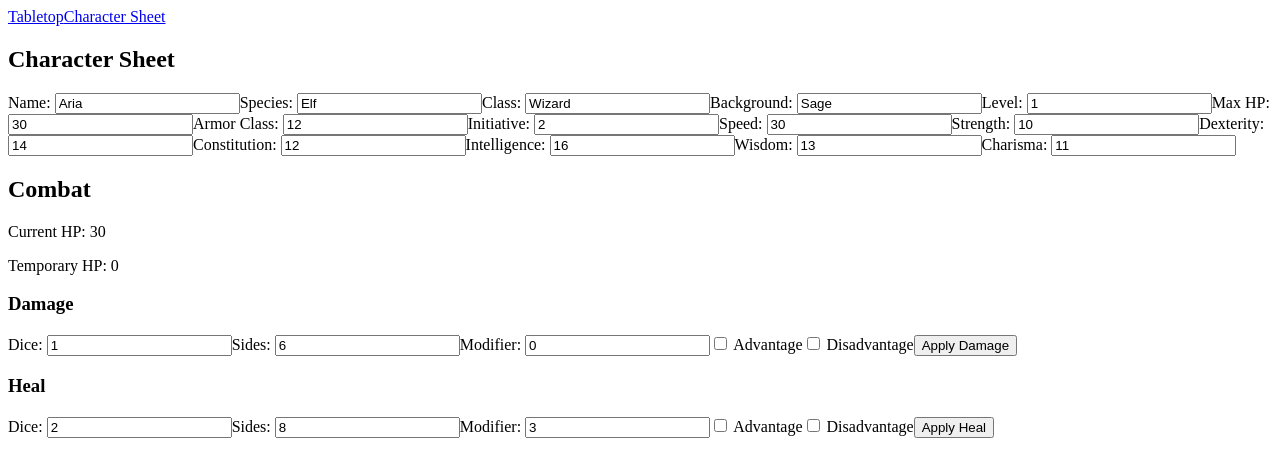
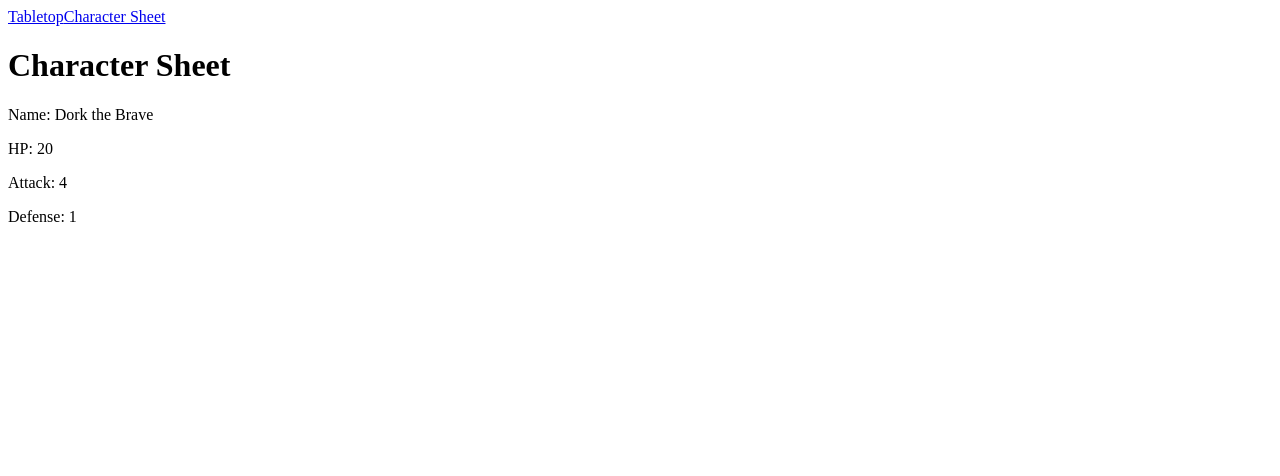
Before and after one commit to AllenKeelig/Macro-tale, a React (Vite) app in the folder app/: page /character in a window 1280 px wide. Shown: the top 476 px of the page. Built offline with nearby package versions, Linux system fonts and the light colour scheme.

Commit message:
base quick untested unseen combat availability

```diff
--- a/app/src/app/PlayerArea/CharacterSheet/charactersheet.tsx
+++ b/app/src/app/PlayerArea/CharacterSheet/charactersheet.tsx
@@ -46,6 +46,13 @@ interface DiceRollConfig {
 interface CharacterPageProps {
   initialCharacter?: CharacterSheet;
 }
+
+const demoCharacter = {
+  name: "Dork the Brave",
+  hp: 20,
+  attack: 4,
+  defense: 1
+};
 
 // Default character if none is passed
 const defaultCharacter: CharacterSheet = {
@@ -125,322 +132,333 @@ const CharacterPage: React.FC<CharacterPageProps> = ({
     }));
   }, [character.maxHP]);
 
+// Commenting out a bunch to simplify stuff for the demo
+//   return (
+//     <div>
+//       <div className="character-sheet">
+//         <h2>Character Sheet</h2>
+//         <label>
+//           Name:{" "}
+//           <input
+//             value={character.name}
+//             onChange={(e) =>
+//               setCharacter({ ...character, name: e.target.value })
+//             }
+//           />
+//         </label>
+//         <label>
+//           Species:{" "}
+//           <input
+//             value={character.species}
+//             onChange={(e) =>
+//               setCharacter({ ...character, species: e.target.value })
+//             }
+//           />
+//         </label>
+//         <label>
+//           Class:{" "}
+//           <input
+//             value={character.class}
+//             onChange={(e) =>
+//               setCharacter({ ...character, class: e.target.value })
+//             }
+//           />
+//         </label>
+//         <label>
+//           Background:{" "}
+//           <input
+//             value={character.background}
+//             onChange={(e) =>
+//               setCharacter({ ...character, background: e.target.value })
+//             }
+//           />
+//         </label>
+//         <label>
+//           Level:{" "}
+//           <input
+//             type="number"
+//             value={character.level}
+//             onChange={(e) =>
+//               setCharacter({ ...character, level: Number(e.target.value) })
+//             }
+//           />
+//         </label>
+//         <label>
+//           Max HP:{" "}
+//           <input
+//             type="number"
+//             value={character.maxHP}
+//             onChange={(e) =>
+//               setCharacter({ ...character, maxHP: Number(e.target.value) })
+//             }
+//           />
+//         </label>
+//         <label>
+//           Armor Class:{" "}
+//           <input
+//             type="number"
+//             value={character.armorClass}
+//             onChange={(e) =>
+//               setCharacter({ ...character, armorClass: Number(e.target.value) })
+//             }
+//           />
+//         </label>
+//         <label>
+//           Initiative:{" "}
+//           <input
+//             type="number"
+//             value={character.initiative}
+//             onChange={(e) =>
+//               setCharacter({ ...character, initiative: Number(e.target.value) })
+//             }
+//           />
+//         </label>
+//         <label>
+//           Speed:{" "}
+//           <input
+//             type="number"
+//             value={character.speed}
+//             onChange={(e) =>
+//               setCharacter({ ...character, speed: Number(e.target.value) })
+//             }
+//           />
+//         </label>
+//         <label>
+//           Strength:{" "}
+//           <input
+//             type="number"
+//             value={character.strength}
+//             onChange={(e) =>
+//               setCharacter({ ...character, strength: Number(e.target.value) })
+//             }
+//           />
+//         </label>
+//         <label>
+//           Dexterity:{" "}
+//           <input
+//             type="number"
+//             value={character.dexterity}
+//             onChange={(e) =>
+//               setCharacter({ ...character, dexterity: Number(e.target.value) })
+//             }
+//           />
+//         </label>
+//         <label>
+//           Constitution:{" "}
+//           <input
+//             type="number"
+//             value={character.constitution}
+//             onChange={(e) =>
+//               setCharacter({
+//                 ...character,
+//                 constitution: Number(e.target.value),
+//               })
+//             }
+//           />
+//         </label>
+//         <label>
+//           Intelligence:{" "}
+//           <input
+//             type="number"
+//             value={character.intelligence}
+//             onChange={(e) =>
+//               setCharacter({
+//                 ...character,
+//                 intelligence: Number(e.target.value),
+//               })
+//             }
+//           />
+//         </label>
+//         <label>
+//           Wisdom:{" "}
+//           <input
+//             type="number"
+//             value={character.wisdom}
+//             onChange={(e) =>
+//               setCharacter({ ...character, wisdom: Number(e.target.value) })
+//             }
+//           />
+//         </label>
+//         <label>
+//           Charisma:{" "}
+//           <input
+//             type="number"
+//             value={character.charisma}
+//             onChange={(e) =>
+//               setCharacter({ ...character, charisma: Number(e.target.value) })
+//             }
+//           />
+//         </label>
+//       </div>
+
+//       <div className="combat-state">
+//         <h2>Combat</h2>
+//         <p>Current HP: {combat.currentHP}</p>
+//         <p>Temporary HP: {combat.tempHP}</p>
+
+//         <h3>Damage</h3>
+//         <label>
+//           Dice:{" "}
+//           <input
+//             type="number"
+//             value={damageConfig.numDice}
+//             onChange={(e) =>
+//               setDamageConfig({
+//                 ...damageConfig,
+//                 numDice: Number(e.target.value),
+//               })
+//             }
+//           />
+//         </label>
+//         <label>
+//           Sides:{" "}
+//           <input
+//             type="number"
+//             value={damageConfig.sides}
+//             onChange={(e) =>
+//               setDamageConfig({
+//                 ...damageConfig,
+//                 sides: Number(e.target.value),
+//               })
+//             }
+//           />
+//         </label>
+//         <label>
+//           Modifier:{" "}
+//           <input
+//             type="number"
+//             value={damageConfig.modifier}
+//             onChange={(e) =>
+//               setDamageConfig({
+//                 ...damageConfig,
+//                 modifier: Number(e.target.value),
+//               })
+//             }
+//           />
+//         </label>
+//         <label>
+//           <input
+//             type="checkbox"
+//             checked={damageConfig.advantage}
+//             onChange={(e) =>
+//               setDamageConfig({
+//                 ...damageConfig,
+//                 advantage: e.target.checked,
+//                 disadvantage: false,
+//               })
+//             }
+//           />{" "}
+//           Advantage
+//         </label>
+//         <label>
+//           <input
+//             type="checkbox"
+//             checked={damageConfig.disadvantage}
+//             onChange={(e) =>
+//               setDamageConfig({
+//                 ...damageConfig,
+//                 disadvantage: e.target.checked,
+//                 advantage: false,
+//               })
+//             }
+//           />{" "}
+//           Disadvantage
+//         </label>
+//         <button
+//           onClick={() => {
+//             const dmg = rollDice(damageConfig);
+//             setCombat({
+//               ...combat,
+//               currentHP: Math.max(0, combat.currentHP - dmg),
+//             });
+//             alert(`You took ${dmg} damage`);
+//           }}
+//         >
+//           Apply Damage
+//         </button>
+
+//         <h3>Heal</h3>
+//         <label>
+//           Dice:{" "}
+//           <input
+//             type="number"
+//             value={healConfig.numDice}
+//             onChange={(e) =>
+//               setHealConfig({ ...healConfig, numDice: Number(e.target.value) })
+//             }
+//           />
+//         </label>
+//         <label>
+//           Sides:{" "}
+//           <input
+//             type="number"
+//             value={healConfig.sides}
+//             onChange={(e) =>
+//               setHealConfig({ ...healConfig, sides: Number(e.target.value) })
+//             }
+//           />
+//         </label>
+//         <label>
+//           Modifier:{" "}
+//           <input
+//             type="number"
+//             value={healConfig.modifier}
+//             onChange={(e) =>
+//               setHealConfig({ ...healConfig, modifier: Number(e.target.value) })
+//             }
+//           />
+//         </label>
+//         <label>
+//           <input
+//             type="checkbox"
+//             checked={healConfig.advantage}
+//             onChange={(e) =>
+//               setHealConfig({
+//                 ...healConfig,
+//                 advantage: e.target.checked,
+//                 disadvantage: false,
+//               })
+//             }
+//           />{" "}
+//           Advantage
+//         </label>
+//         <label>
+//           <input
+//             type="checkbox"
+//             checked={healConfig.disadvantage}
+//             onChange={(e) =>
+//               setHealConfig({
+//                 ...healConfig,
+//                 disadvantage: e.target.checked,
+//                 advantage: false,
+//               })
+//             }
+//           />{" "}
+//           Disadvantage
+//         </label>
+//         <button
+//           onClick={() => {
+//             const heal = rollDice(healConfig);
+//             setCombat({
+//               ...combat,
+//               currentHP: Math.min(character.maxHP, combat.currentHP + heal),
+//             });
+//             alert(`You healed ${heal} HP`);
+//           }}
+//         >
+//           Apply Heal
+//         </button>
+//       </div>
+//     </div>
+//   );
+
   return (
     <div>
-      <div className="character-sheet">
-        <h2>Character Sheet</h2>
-        <label>
-          Name:{" "}
-          <input
-            value={character.name}
-            onChange={(e) =>
-              setCharacter({ ...character, name: e.target.value })
-            }
-          />
-        </label>
-        <label>
-          Species:{" "}
-          <input
-            value={character.species}
-            onChange={(e) =>
-              setCharacter({ ...character, species: e.target.value })
-            }
-          />
-        </label>
-        <label>
-          Class:{" "}
-          <input
-            value={character.class}
-            onChange={(e) =>
-              setCharacter({ ...character, class: e.target.value })
-            }
-          />
-        </label>
-        <label>
-          Background:{" "}
-          <input
-            value={character.background}
-            onChange={(e) =>
-              setCharacter({ ...character, background: e.target.value })
-            }
-          />
-        </label>
-        <label>
-          Level:{" "}
-          <input
-            type="number"
-            value={character.level}
-            onChange={(e) =>
-              setCharacter({ ...character, level: Number(e.target.value) })
-            }
-          />
-        </label>
-        <label>
-          Max HP:{" "}
-          <input
-            type="number"
-            value={character.maxHP}
-            onChange={(e) =>
-              setCharacter({ ...character, maxHP: Number(e.target.value) })
-            }
-          />
-        </label>
-        <label>
-          Armor Class:{" "}
-          <input
-            type="number"
-            value={character.armorClass}
-            onChange={(e) =>
-              setCharacter({ ...character, armorClass: Number(e.target.value) })
-            }
-          />
-        </label>
-        <label>
-          Initiative:{" "}
-          <input
-            type="number"
-            value={character.initiative}
-            onChange={(e) =>
-              setCharacter({ ...character, initiative: Number(e.target.value) })
-            }
-          />
-        </label>
-        <label>
-          Speed:{" "}
-          <input
-            type="number"
-            value={character.speed}
-            onChange={(e) =>
-              setCharacter({ ...character, speed: Number(e.target.value) })
-            }
-          />
-        </label>
-        <label>
-          Strength:{" "}
-          <input
-            type="number"
-            value={character.strength}
-            onChange={(e) =>
-              setCharacter({ ...character, strength: Number(e.target.value) })
-            }
-          />
-        </label>
-        <label>
-          Dexterity:{" "}
-          <input
-            type="number"
-            value={character.dexterity}
-            onChange={(e) =>
-              setCharacter({ ...character, dexterity: Number(e.target.value) })
-            }
-          />
-        </label>
-        <label>
-          Constitution:{" "}
-          <input
-            type="number"
-            value={character.constitution}
-            onChange={(e) =>
-              setCharacter({
-                ...character,
-                constitution: Number(e.target.value),
-              })
-            }
-          />
-        </label>
-        <label>
-          Intelligence:{" "}
-          <input
-            type="number"
-            value={character.intelligence}
-            onChange={(e) =>
-              setCharacter({
-                ...character,
-                intelligence: Number(e.target.value),
-              })
-            }
-          />
-        </label>
-        <label>
-          Wisdom:{" "}
-          <input
-            type="number"
-            value={character.wisdom}
-            onChange={(e) =>
-              setCharacter({ ...character, wisdom: Number(e.target.value) })
-            }
-          />
-        </label>
-        <label>
-          Charisma:{" "}
-          <input
-            type="number"
-            value={character.charisma}
-            onChange={(e) =>
-              setCharacter({ ...character, charisma: Number(e.target.value) })
-            }
-          />
-        </label>
-      </div>
-
-      <div className="combat-state">
-        <h2>Combat</h2>
-        <p>Current HP: {combat.currentHP}</p>
-        <p>Temporary HP: {combat.tempHP}</p>
-
-        <h3>Damage</h3>
-        <label>
-          Dice:{" "}
-          <input
-            type="number"
-            value={damageConfig.numDice}
-            onChange={(e) =>
-              setDamageConfig({
-                ...damageConfig,
-                numDice: Number(e.target.value),
-              })
-            }
-          />
-        </label>
-        <label>
-          Sides:{" "}
-          <input
-            type="number"
-            value={damageConfig.sides}
-            onChange={(e) =>
-              setDamageConfig({
-                ...damageConfig,
-                sides: Number(e.target.value),
-              })
-            }
-          />
-        </label>
-        <label>
-          Modifier:{" "}
-          <input
-            type="number"
-            value={damageConfig.modifier}
-            onChange={(e) =>
-              setDamageConfig({
-                ...damageConfig,
-                modifier: Number(e.target.value),
-              })
-            }
-          />
-        </label>
-        <label>
-          <input
-            type="checkbox"
-            checked={damageConfig.advantage}
-            onChange={(e) =>
-              setDamageConfig({
-                ...damageConfig,
-                advantage: e.target.checked,
-                disadvantage: false,
-              })
-            }
-          />{" "}
-          Advantage
-        </label>
-        <label>
-          <input
-            type="checkbox"
-            checked={damageConfig.disadvantage}
-            onChange={(e) =>
-              setDamageConfig({
-                ...damageConfig,
-                disadvantage: e.target.checked,
-                advantage: false,
-              })
-            }
-          />{" "}
-          Disadvantage
-        </label>
-        <button
-          onClick={() => {
-            const dmg = rollDice(damageConfig);
-            setCombat({
-              ...combat,
-              currentHP: Math.max(0, combat.currentHP - dmg),
-            });
-            alert(`You took ${dmg} damage`);
-          }}
-        >
-          Apply Damage
-        </button>
-
-        <h3>Heal</h3>
-        <label>
-          Dice:{" "}
-          <input
-            type="number"
-            value={healConfig.numDice}
-            onChange={(e) =>
-              setHealConfig({ ...healConfig, numDice: Number(e.target.value) })
-            }
-          />
-        </label>
-        <label>
-          Sides:{" "}
-          <input
-            type="number"
-            value={healConfig.sides}
-            onChange={(e) =>
-              setHealConfig({ ...healConfig, sides: Number(e.target.value) })
-            }
-          />
-        </label>
-        <label>
-          Modifier:{" "}
-          <input
-            type="number"
-            value={healConfig.modifier}
-            onChange={(e) =>
-              setHealConfig({ ...healConfig, modifier: Number(e.target.value) })
-            }
-          />
-        </label>
-        <label>
-          <input
-            type="checkbox"
-            checked={healConfig.advantage}
-            onChange={(e) =>
-              setHealConfig({
-                ...healConfig,
-                advantage: e.target.checked,
-                disadvantage: false,
-              })
-            }
-          />{" "}
-          Advantage
-        </label>
-        <label>
-          <input
-            type="checkbox"
-            checked={healConfig.disadvantage}
-            onChange={(e) =>
-              setHealConfig({
-                ...healConfig,
-                disadvantage: e.target.checked,
-                advantage: false,
-              })
-            }
-          />{" "}
-          Disadvantage
-        </label>
-        <button
-          onClick={() => {
-            const heal = rollDice(healConfig);
-            setCombat({
-              ...combat,
-              currentHP: Math.min(character.maxHP, combat.currentHP + heal),
-            });
-            alert(`You healed ${heal} HP`);
-          }}
-        >
-          Apply Heal
-        </button>
-      </div>
+      <h1>Character Sheet</h1>
+      <p>Name: {demoCharacter.name}</p>
+      <p>HP: {demoCharacter.hp}</p>
+      <p>Attack: {demoCharacter.attack}</p>
+      <p>Defense: {demoCharacter.defense}</p>
     </div>
   );
 };
```
Also changed, not shown: app/src/app/PlayerArea/Tabletop.tsx (+75 -1 lines).
